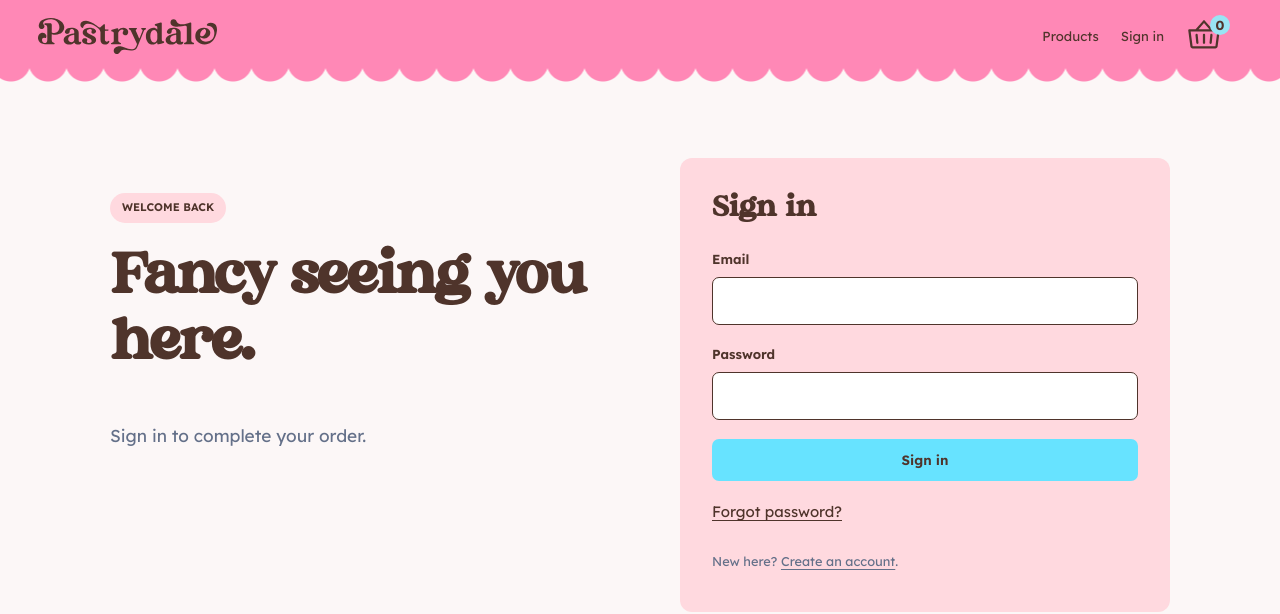
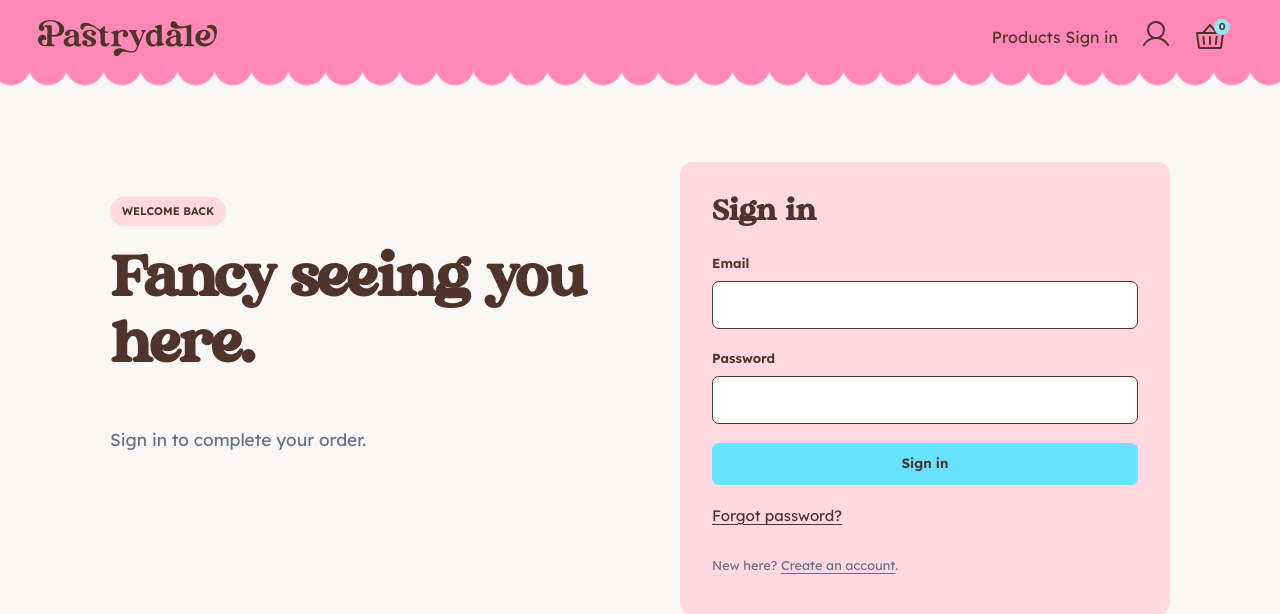
Before and after one commit to Zeroichi0040/Flask-Web-App-Customization-Activity, a Flask app: page /auth/login?next=/admin in a window 1280 px wide. Shown: the top 614 px of the page. Run offline with Flask 3, Linux system fonts and the light colour scheme; parts of the project's set-up code (start-up, migrations or seed data) failed here and were passed over.

Commit message:
Minor frontend changes
Edited the topbar in base.html and app.css

```diff
--- a/frontend/static/css/app.css
+++ b/frontend/static/css/app.css
@@ -160,19 +160,19 @@ small,
 }
 
 .basket-icon {
-  height: 36px;
+  height: 32px;
   color: var(--ink);
 }
 
 .basket-number {
   background-color: var(--accent);
   color: var(--ink);
-  width: 20px;
-  height: 20px;
+  width: 16px;
+  height: 16px;
   border-radius: 100%;
   text-align: center;
   font-weight: bold;
-
+  font-size: 10px;
   position: relative;
   top: -3px;
   left: -12px;
@@ -886,11 +886,19 @@ dd {
   display: flex;
   gap: 22px;
   align-items: center;
-  font-size: .82rem;
+  font-size: 1rem;
+  justify-content: space-between;
 }
 
-.public-nav>a:not(.button) {
+.public-nav a:not(.button) {
   text-decoration: none;
+}
+
+.nav-icons-container {
+  display: flex;
+  gap: 22px;
+  align-items: center;
+  font-size: 1rem;
 }
 
 .landing-hero {
--- a/frontend/templates/base.html
+++ b/frontend/templates/base.html
@@ -40,18 +40,30 @@
                 alt="{{ app_name }}"
                 class="header-logo-image"
               >
+            </a>
             <nav class="public-nav" aria-label="Main navigation">
+              <div class="nav-labels-container">
                 <a href="{{ url_for('shop.products') }}">Products</a>
                 <a href="{{ url_for('auth.login_page') }}">Sign in</a>
                 {# A cart needs an account: sign in, then continue to the cart. #}
+              </div>
+              <div class="nav-icons-container">
+                <a class="signin-icon"
+                  href="{{ url_for('auth.login_page', next=url_for('shop.cart')) }}"
+                  aria-label="Cart (sign in required)">
+                  <img class="user-icon"
+                    src="{{ url_for('static', filename='images/icons/user.svg') }}"
+                    alt="">
+                </a>
                 <a class="cart-icon"
                   href="{{ url_for('auth.login_page', next=url_for('shop.cart')) }}"
                   aria-label="Cart (sign in required)">
                   <img class="basket-icon"
                     src="{{ url_for('static', filename='images/icons/basket.svg') }}"
                     alt="">
-                <div class="basket-number">{{ cart_count|default(0) }}</div>
+                  <div class="basket-number">{{ cart_count|default(1) }}</div>
                 </a>
+              </div>
             </nav>
           {% endif %}
         </header>
```
Also changed, not shown: frontend/static/images/icons/user.svg (added). Lines whose indentation alone changed are shown as unchanged.
